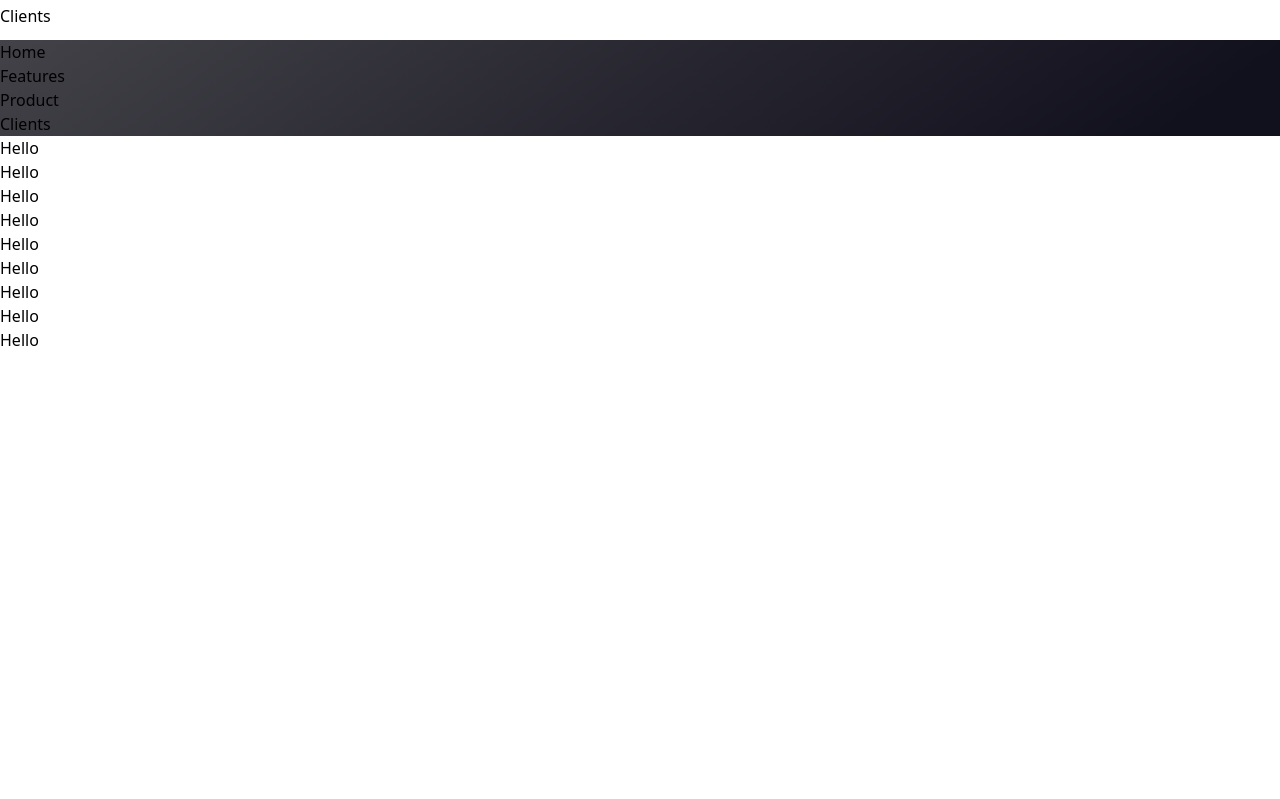
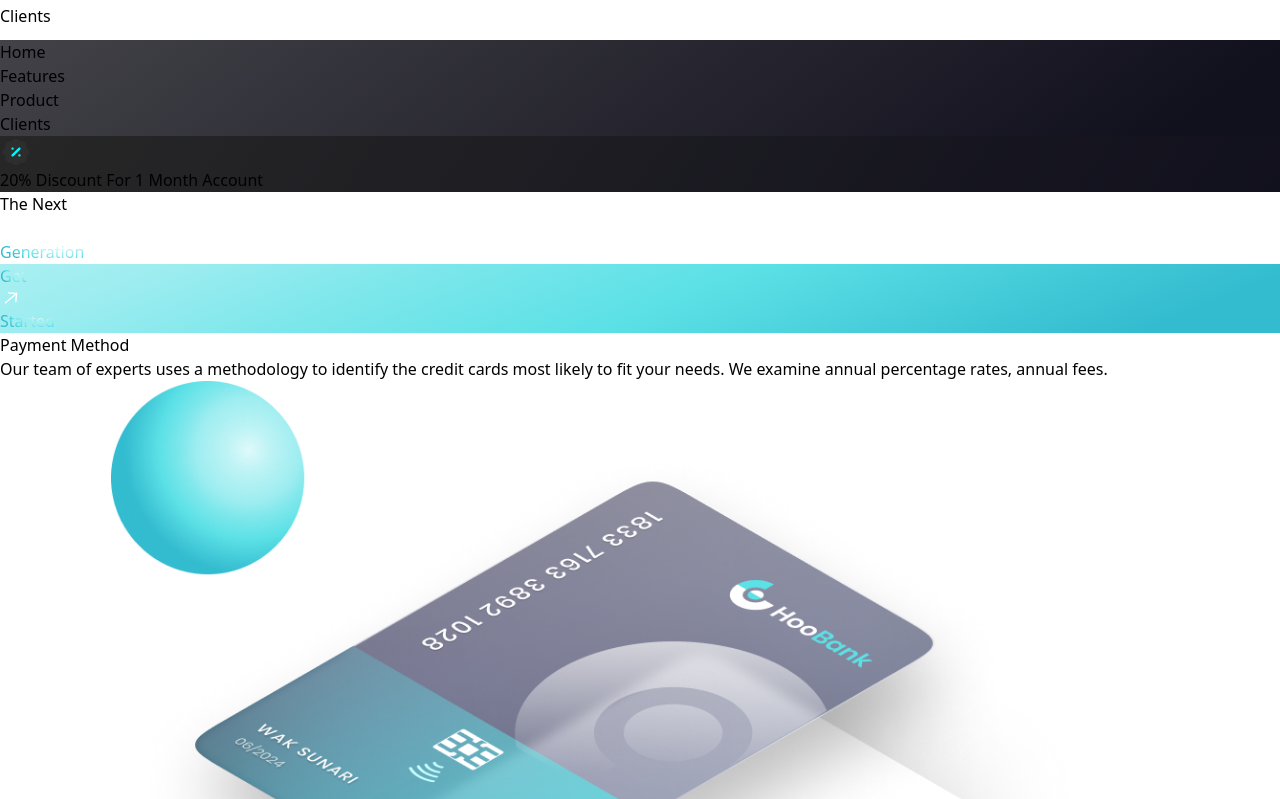
Before and after one commit to coolguy-codin-Rydham/Modern-bank-app, a React (Vite) app: page / in a window 1280 px wide. Shown: the part 141-940 px from the top of the page. Before the commit the page ends 800 px from the top, so only its background shows below. Built offline with nearby package versions, Linux system fonts and the light colour scheme.

Commit message:
Hero Done Stats Done

```diff
--- a/src/App.jsx
+++ b/src/App.jsx
@@ -17,7 +17,7 @@
 
 const App = () => {
   return (
-    <div className="bg-primary w-full overflow-hidden">
+    <div className="w-full overflow-hidden bg-primary">
       <div className={`${styles.paddingX} ${styles.flexCenter}`}>
         <div className={`${styles.boxWidth}`}>
           <Navbar />
--- a/src/components/GetStarted.jsx
+++ b/src/components/GetStarted.jsx
@@ -1,8 +1,20 @@
-
+import styles from "../style"
+import {arrowUp} from "../assets"
 const GetStarted = () => {
   return (
-    <div>
-      Hello
+    <div className={`${styles.flexCenter} w-[140px] h-[140px] rounded-full bg-blue-gradient p-[2px] cursor-pointer`}>
+      <div className={`${styles.flexCenter} flex-col bg-primary transition-all w-[100%] h-[100%] rounded-full`}>
+        <div className={`${styles.flexStart} flex-row`}>
+          <p className="font-poppins font-medium text-[18px] leading-[23px] mr-1">
+            <span className="text-gradient ">Get </span>
+          </p>
+            <img src={arrowUp} className="w-[32px] h-[23px] object-contain" />
+        </div>
+        <p className="font-poppins font-medium text-[18px] leading-[23px]">
+            <span className="text-gradient "> Started</span>
+          </p>
+        </div>
+
     </div>
   )
 }
--- a/src/components/Hero.jsx
+++ b/src/components/Hero.jsx
@@ -1,10 +1,60 @@
-
+import styles from "../style";
+import GetStarted from "./GetStarted";
+import { discount, robot } from "../assets";
 const Hero = () => {
   return (
-    <div>
-      Hello
-    </div>
-  )
-}
+    <section
+      id="hero"
+      className={`flex md:flex-row flex-col ${styles.paddingY}`}
+    >
+      <div
+        className={`flex ${styles.flexStart} flex-col xl:px-0 sm:px-16 px-6`}
+      >
+        <div className="flex flex-row items-center py-[6px] px-4 bg-discount-gradient rounded-[10px] mb-2">
+          <img src={discount} alt="discount" className="w-[32px] h-[32px]" />
+          <p className={`${styles.paragraph} ml-2`}>
+            <span className="text-white">20% </span> Discount For
+            <span className="text-white"> 1 Month </span> Account
+          </p>
+        </div>
+        <div className="flex flex-row items-center justify-between w-full">
+          <h1 className="flex-1 font-semibold font-poppins ss:text-[72px] text-[52px] text-white ss:leading-[100px] leading-[75px]">
+            The Next <br className="hidden sm:black" />{" "}
+            <span className="text-gradient">
+              {" "}
+              <br />
+              Generation
+            </span>
+          </h1>
+          <div className="hidden mr-0 ss:flex md:mr-4">
+            <GetStarted />
+          </div>
+        </div>
+        <h1 className="font-semibold font-poppins ss:text-[68px] text-[52px] text-white ss:leading-[100px] leading-[75px] w-full">
+          Payment Method
+        </h1>
+        <p className={`${styles.paragraph} max-w-[470px] mt-5`}>
+          Our team of experts uses a methodology to identify the credit cards
+          most likely to fit your needs. We examine annual percentage rates,
+          annual fees.
+        </p>
+      </div>
+      <div className={`flex-1 flex ${styles.flexCenter} md:my-0 my-10 relative`}>
+        <img
+          src={robot}
+          alt="billing"
+          className="w-full overflow-hidden h-full relative z-[5]"
+        />
+        <div className="absolute z-[0] w-[40%] h-[35%] top-0 pink__gradient" />
+        <div className="absolute z-[1]  w-[80%] h-[80%] bottom-40 rounded-full overflow-x-hidden white__gradient" />
+        <div className="absolute z-[0] w-[50%]  h-[50%] right-20 bottom-20  blue__gradient" />
 
-export default Hero
+      </div>
+      <div className={`ss:hidden ${styles.flexCenter}`}>
+        <GetStarted/>
+      </div>
+    </section>
+  );
+};
+
+export default Hero;
--- a/src/components/Stats.jsx
+++ b/src/components/Stats.jsx
@@ -1,9 +1,16 @@
+import {stats} from '../constants'
+import styles from '../style'
 
 const Stats = () => {
   return (
-    <div>
-      Hello
-    </div>
+    <section className={`${styles.flexCenter} flex-row flex-wrap sm:mb-20 mb-6`}>
+      {stats.map((stat)=>(
+        <div key={stat.id} className={`flex-1 flex justify-start items-center flex-row m-3 `}>
+          <h4 className='font-poppins text-white font-semibold xs:text-[40px] text-[30px] xs:leading-[53px] leading-[43px]'>{stat.value}</h4>
+          <p className='font-poppins text-gradient font-normal uppercase xs:text-[20px] text-[15px] xs:leading-[26px] leading-[21px]'>{stat.title}</p>
+        </div>
+      ))}
+    </section>
   )
 }
 
```
